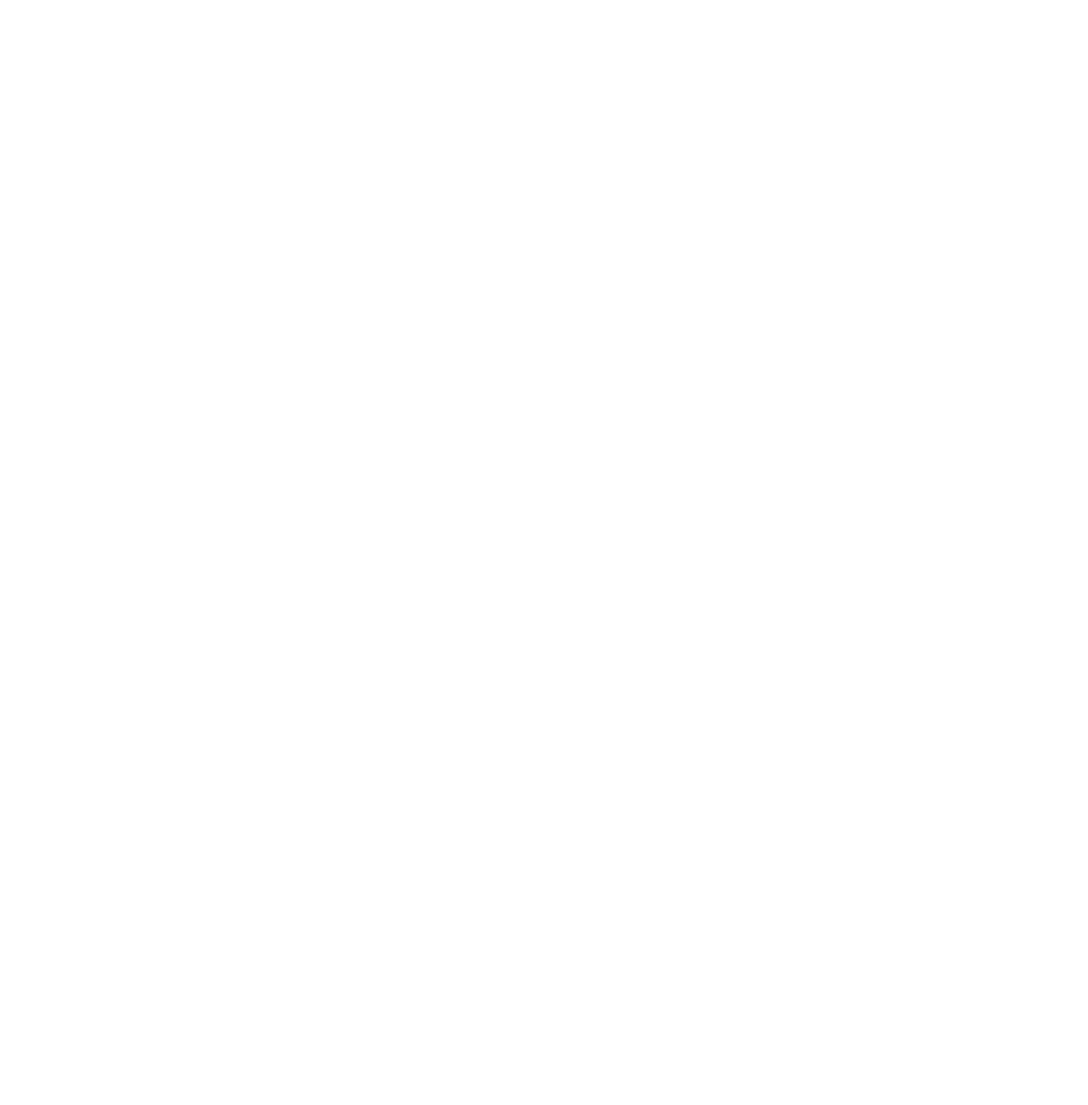
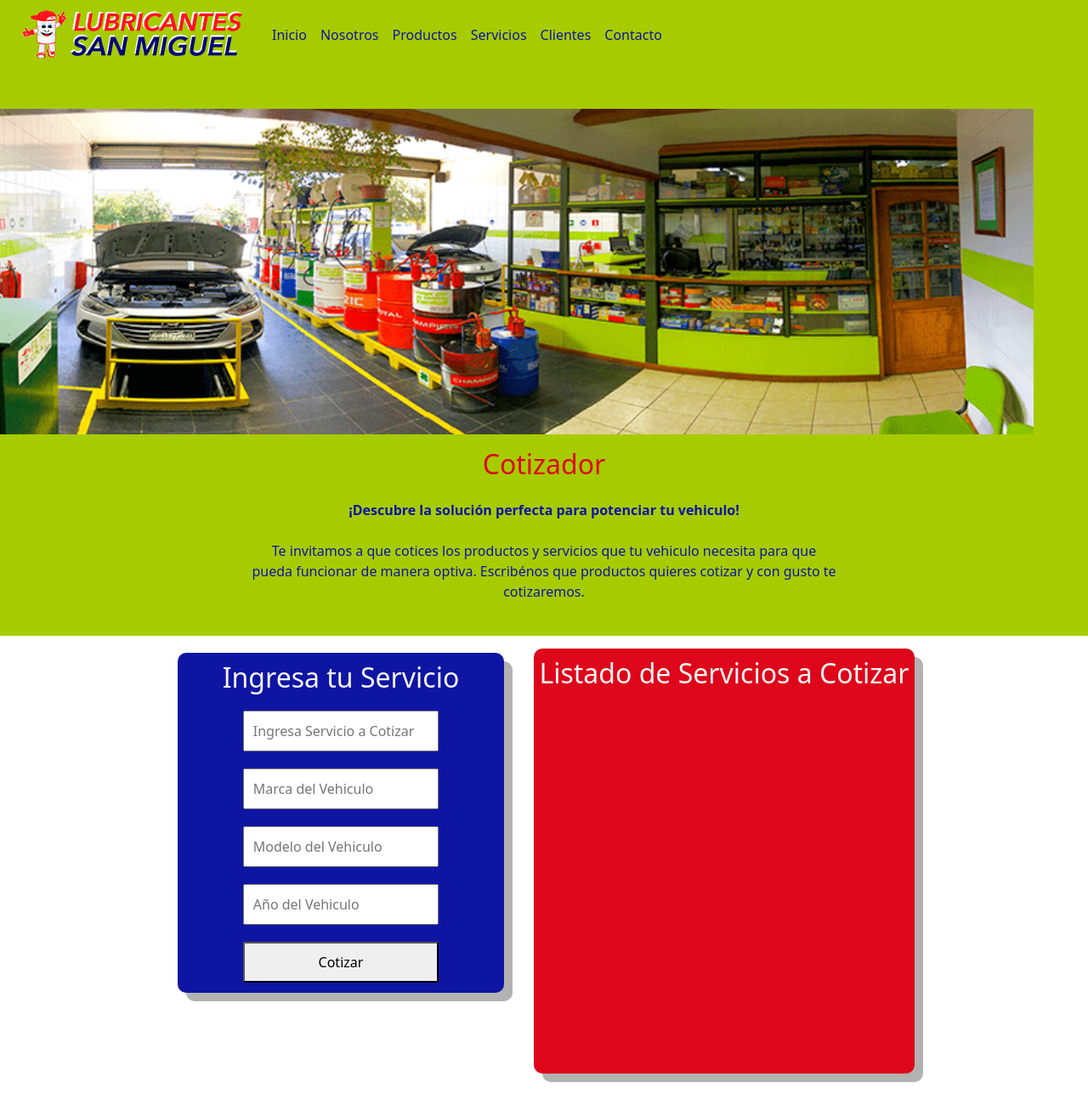
Before and after one commit to IgnacioAndres07/Aplicacion-CRUD, a plain HTML site: page index.html in a window 1280 px wide. Shown: the top 1300 px of the page at 85% size. Before the commit the page ends 800 px from the top, so only its background shows below. Drawn offline with nearby package versions, Linux system fonts and the light colour scheme.

Commit message:
Me encuentro terminando la subida de contenido del html y el ccs para proceder a trabajar con javascript

```diff
--- a/css/style.css
+++ b/css/style.css
@@ -0,0 +1,175 @@
+/*Sección General CSS*/
+
+* {
+    padding: 0;
+    margin: 0;
+    box-sizing: border-box;
+    list-style: none;
+    text-decoration: none;
+}
+
+/*Body CSS*/
+
+body {
+    height: 100%;
+    width: 100%;
+    min-height: 100vh;
+}
+
+/*Barra de Navegación*/
+
+.nav-link {
+    font-size: 1rem;
+    font-style: normal;
+    color: #0f15a3;
+
+}
+
+.container-fluid {
+    background-color: #a6cc00;
+    display: flex;
+    justify-content: flex-end;
+    align-items: center;
+}
+
+.img-central{
+    justify-content: center;
+    align-items: center;
+    display: inline;
+    padding: 5% 5% 1% 5%;
+
+}
+
+/*Sección Cotizador*/
+
+.cotizador {
+    background-color: #a6cc00;
+    color: #0f15a3;
+    padding: 10% 5% 1% 5%;
+    align-items: center;
+    text-align: center;
+}
+
+.card-title {
+    font-size: 2rem;
+    text-align: center;
+    align-items: center;
+    color: #de061a;
+    padding: 10% 15% 1% 15%;
+
+}
+
+.card-text{
+    padding: 1% 20% 1% 20%;
+
+}
+
+.col-md-6 {
+    width: 80rem;
+
+
+}
+
+
+
+.div-titulo {
+    width: 100%;
+    height: 100px;
+    display: flex;
+    justify-content: center;
+    align-items: center;
+}
+
+.div-titulo h1 {
+    font-weight: 300;
+}
+
+.contenedor {
+    width: 100%;
+    height: calc(100vh - 100px);
+    display: flex;
+    justify-content: center;
+}
+
+.contenedor.servicios {
+    width: 100%;
+    height: calc(100vh - 100px);
+    display: flex;
+    justify-content: center;
+}
+
+/* ESTILOS FORMULARIO */
+
+.contenedor .div-formulario {
+    width: 30%;
+    height: 400px;
+    margin: 20px 20px;
+    background-color: #0f15a3;
+    display: flex;
+    flex-direction: column;
+    justify-content: center;
+    align-items: center;
+    border-radius: 10px;
+    box-shadow: 10px 10px rgba(0, 0, 0, 0.3);
+}
+
+.contenedor .div-formulario h2 {
+    margin-top: 10px;
+    font-weight: 300;
+    font-size: 2em;
+    color: whitesmoke;
+}
+
+.contenedor .div-formulario form {
+    width: 100%;
+    height: 100%;
+    display: flex;
+    flex-direction: column;
+    justify-content: center;
+    align-items: center;
+}
+
+.contenedor .div-formulario form input,
+.contenedor .div-formulario form button {
+    width: 60%;
+    padding: 10px 10px;
+    margin: 10px 10px;
+}
+
+/* ESTILOS LISTADO */
+.contenedor .div-listado {
+    width: 35%;
+    height: calc(80% - 60px);
+    margin: 15px 15px;
+    background-color: #de061a;
+    display: flex;
+    flex-direction: column;
+    align-items: center;
+    border-radius: 10px;
+    box-shadow: 10px 10px rgba(0, 0, 0, 0.3);
+}
+
+.contenedor .div-listado h2 {
+    margin-top: 10px;
+    font-weight: 300;
+    font-size: 2em;
+    color: whitesmoke;
+}
+
+
+
+.btn {
+    padding: 5px 10px;
+    border: none;
+    margin: 0 5px;
+    color: white;
+    border-radius: 50px;
+}
+
+.btn-editar {
+    background-color: green;
+}
+
+.btn-eliminar {
+    background-color: red;
+}
--- a/index.html
+++ b/index.html
@@ -1,6 +1,5 @@
 <!DOCTYPE html>
 <html lang="en">
-
 <head>
     <!-- SEO -->
     <meta charset="UTF-8" />
@@ -20,10 +19,130 @@
 </head>
 
 <body>
+     <!-- Barra de Navegación -->
+
+  <header id="header">
+    <nav class="navbar navbar-expand-lg bg-body-tertiary fixed-top p-0">
+      <div class="container-fluid">
+        <img src="assets/img/Lubricantes-Cambio-de-aceite-san-miguel-logo.png (1).webp" class="navbar-brand"
+          alt="logo lubricentro" />
+        <button class="navbar-toggler" type="button" data-bs-toggle="collapse" data-bs-target="#navbarNav"
+          aria-controls="navbarNav" aria-expanded="false" aria-label="Toggle navigation">
+          <span class="navbar-toggler-icon"></span>
+        </button>
+        <div class="collapse navbar-collapse" id="navbarNav">
+          <ul class="navbar-nav">
+            <li class="nav-item">
+              <a class="nav-link" href="#header">Inicio</a>
+            </li>
+            <li class="nav-item">
+              <a class="nav-link" href="#nosotros">Nosotros</a>
+            </li>
+            <li class="nav-item">
+              <a class="nav-link" href="#productos">Productos</a>
+            </li>
+            <li class="nav-item">
+              <a class="nav-link" href="#servicios">Servicios</a>
+            </li>
+            <li class="nav-item">
+              <a class="nav-link" href="#clientes">Clientes</a>
+            </li>
+            <li class="nav-item">
+              <a class="nav-link" href="#contacto">Contacto</a>
+            </li>
+          </ul>
+        </div>
+      </div>
+    </nav>
+</header>
+
+<main>
+    <section id="cotizador" class="cotizador">
+
+        <div class="clearfix">
+
+          <img src="assets/img/slider-2-interior-cambio-de-aceite-lubricantesanmiguel2.png" class="col-md-6 float-md-end mb-3 ms-md-3"
+            alt="cotizador" />
+
+          <h5 class="card-title">Cotizador</h5>
+          <p class="card-text">
+           <b>
+
+            ¡Descubre la solución perfecta para potenciar tu vehiculo! </b> <br><br>
+
+            Te invitamos a que cotices los productos y servicios que tu vehiculo necesita para que pueda funcionar de manera optiva.
+
+            Escribénos que productos quieres cotizar y con gusto te cotizaremos.
+          </p>
+          </p>
+        </div>
+      </section>
+
+      <section id="formulario" class="formulario"></section>
+        <div class="contenedor">
+
+        <div class="div-formulario">
+            <h2>Ingresa tu Servicio</h2>
+
+            <form action="#" id="formulario">
+                <input type="text" id="servicio" placeholder="Ingresa Servicio a Cotizar">
+                <input type="text" id="Marca" placeholder="Marca del Vehiculo">
+                <input type="text" id="Modelo" placeholder="Modelo del Vehiculo">
+                <input type="text" id="Año" placeholder="Año del Vehiculo">
+
+
+                <button type="submit" id="btnAgregar">Cotizar</button>
+            </form>
+        </div>
+
+        <div class="div-listado">
+            <h2>Listado de Servicios a Cotizar</h2>
+            <div class="div-servicios">
+
+            </div>
+        </div>
+
+    </div>
+</section>
+
+<section id="formulario" class="formulario"></section>
+        <div class="contenedor">
+
+        <div class="div-formulario">
+            <h2>Ingresa tu Producto</h2>
+
+            <form action="#" id="formulario">
+                <input type="text" id="nombre-producto" placeholder="Nombre del producto">
+                <input type="text" id="Marca-del-producto" placeholder="Marca del Producto">
+                <input type="text" id="descripcion" placeholder="Ingresa las caracteristicas">
+                <button type="submit" id="btnAgregar">Cotizar</button>
+            </form>
+        </div>
+
+        <div class="div-listado">
+            <h2>Listado de Productos</h2>
+            <div class="div-productos">
+
+            </div>
+        </div>
+
+    </div>
+</section>
+</main>
+
+
+
+
+
+
 
 
 
 <script src="js/main.js" type="text/javascript">  </script>
+
+<script src="https://cdn.jsdelivr.net/npm/bootstrap@5.3.0/dist/js/bootstrap.bundle.min.js"
+integrity="sha384-geWF76RCwLtnZ8qwWowPQNguL3RmwHVBC9FhGdlKrxdiJJigb/j/68SIy3Te4Bkz"
+crossorigin="anonymous"></script>
 </body>
 
 </html>
--- a/js/main.js
+++ b/js/main.js
@@ -0,0 +1 @@
+let listaservicios = [];
```
Also changed, not shown: assets/img/Lubricantes-Cambio-de-aceite-san-miguel-logo.png (1).webp (added), assets/img/slider-2-interior-cambio-de-aceite-lubricantesanmiguel2.png (added).
